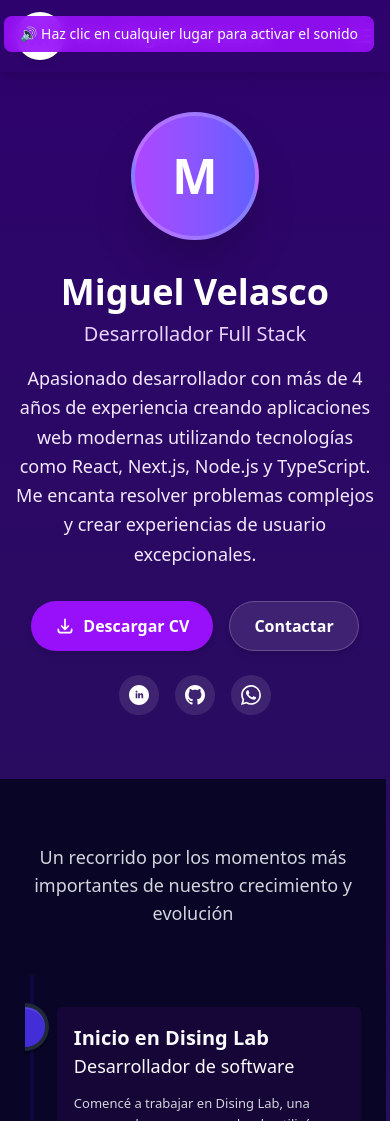
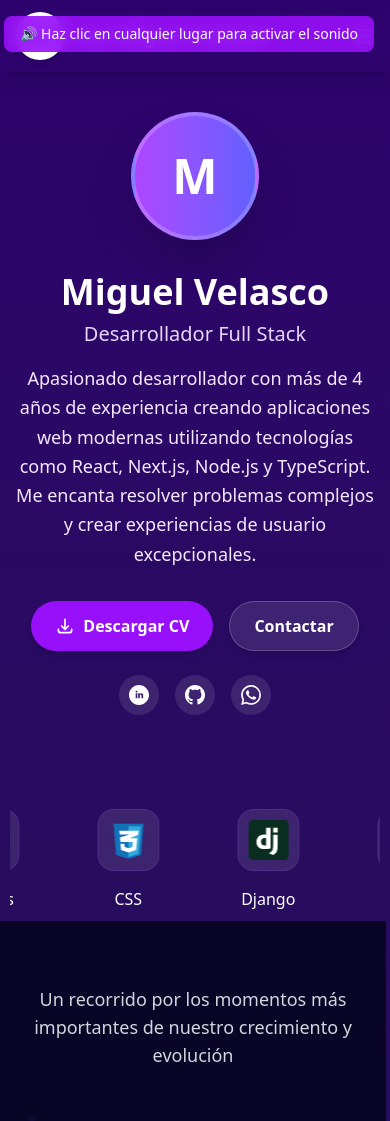
Before and after one commit to Velasco36/porfolioMiguelVelasco, a Next.js app: page / in a window 390 px wide. Shown: the top 1121 px of the page. Built offline with nearby package versions, Linux system fonts and the light colour scheme.

Commit message:
fix: error responsive

```diff
--- a/src/app/Pages/InfiniteCarousel.tsx
+++ b/src/app/Pages/InfiniteCarousel.tsx
@@ -25,8 +25,8 @@ const InfiniteCarousel = () => {
   const duplicatedTechnologies = [...technologies, ...technologies];
 
   return (
-    <section className="w-full hiddes-test  ">
-      <div className="container mx-auto px-4">
+    <section className="w-full   ">
+      <div className=" mx-auto" style={{ width: '95vw' }}>
         {/* <h2 className="text-3xl md:text-4xl font-bold text-center text-white mb-12">
           Tecnologías que uso
         </h2> */}
@@ -41,7 +41,7 @@ const InfiniteCarousel = () => {
                     alt={tech.name}
                     width={80}
                     height={80}
-                    className="w-16 h-16 md:w-20 md:h-20 object-contain"
+                    className="w-10 h-10 md:w-20 md:h-20 object-contain"
                   />
                 </div>
                 <p className="techName">{tech.name}</p>
```
